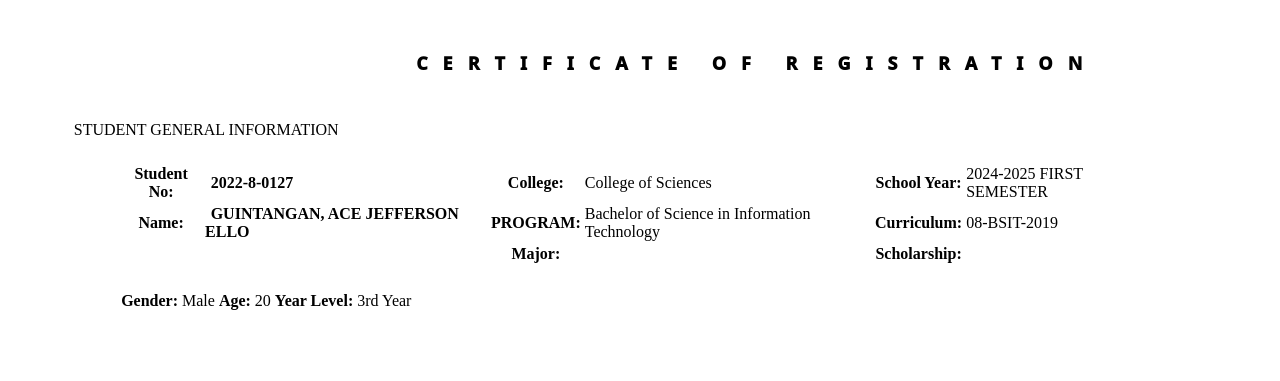
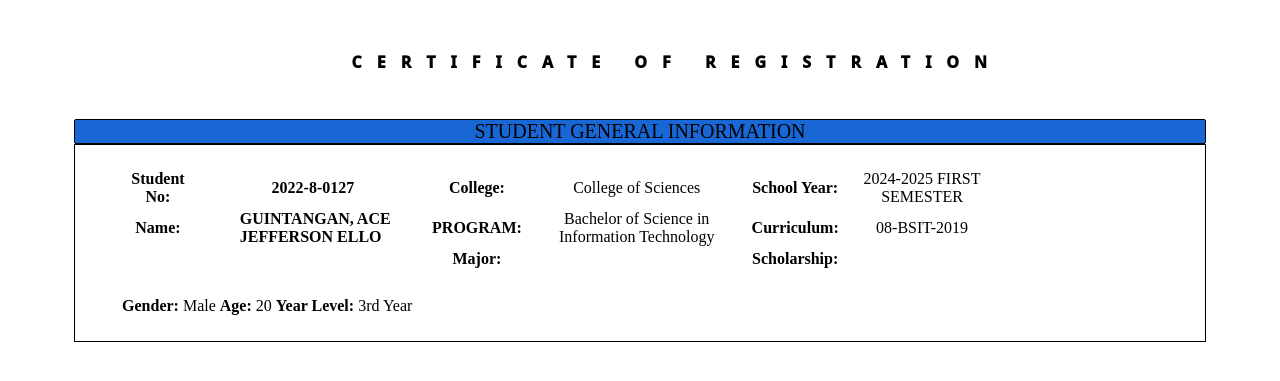
Before and after one commit to AceGuintangan0402/CORGuintangan, a plain HTML site: page index.html in a window 1280 px wide. Shown: the part 177-558 px from the top of the page. Drawn offline with Linux system fonts and the light colour scheme.

Commit message:
same with css

```diff
--- a/style.css
+++ b/style.css
@@ -3,7 +3,7 @@
    margin-right: 1.5%;
    margin: 2%;
 }
-.topsection {
+.topsection p,h1 {
     text-align:center;
 
 
@@ -22,7 +22,7 @@
 }
 .COR_text{
     margin-top: 50px ;
-    font-size: 18px;
+    font-size: 18 px;
     font-weight: 1000;
     display: inline-block;
     letter-spacing: 15px;
@@ -30,19 +30,25 @@
 
 
 }
-
-.table_cor p {
+ .title{
     background-color: rgb(25, 103, 213);
     border-radius: 2px;
     text-align: center;
-    border: 2px solid black ;
-    width: 100%;
+    border: 1px solid black ;
+    max-width: 100%;
+    margin-bottom: 0;
+    font-size: 20px;
 
 }
 
-.table_cor table{
-    width: 100%;
-    text-align: center;
+.top_table table {
+   width: 100%;
+   padding: 0 200px 0 0px;
+   text-align: center;
+}
 
 
+.whole_table{
+    border: 1px solid black;
+    margin-top: 0;
 }
```
